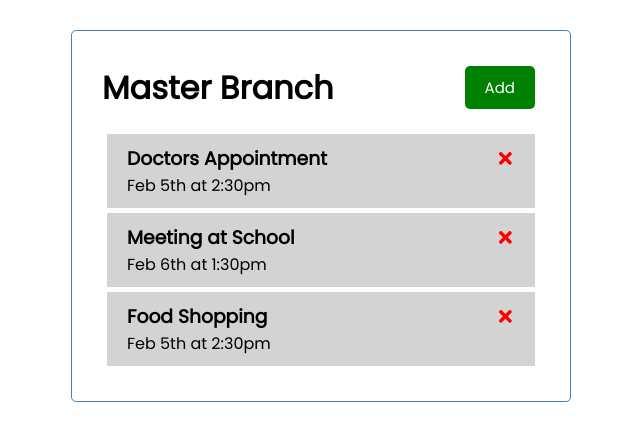
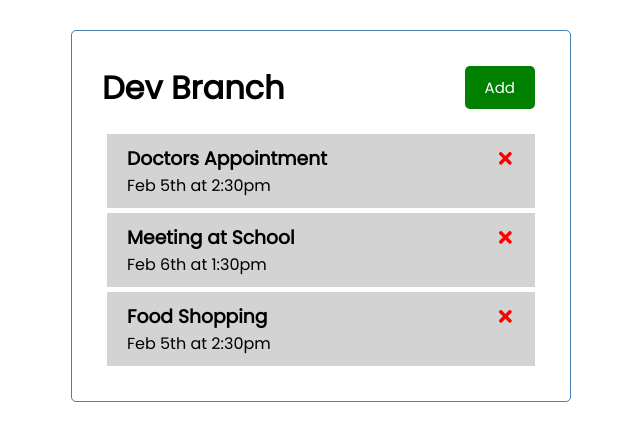
Before and after one commit to chanXVI/react_task_tracker, a React (Create React App) app: page / in a window 1280 px wide. Shown: the top 440 px of the page, without its empty margins (319-959 px from the left). Built offline with nearby package versions, Linux system fonts and the light colour scheme.

Commit message:
set up a dev branch

```diff
--- a/src/components/Header.js
+++ b/src/components/Header.js
@@ -14,7 +14,7 @@ const Header = ({ title }) => {
 };
 
 Header.defaultProps = {
-  title: "Master Branch",
+  title: "Dev Branch",
 };
 
 Header.propTypes = {
```
